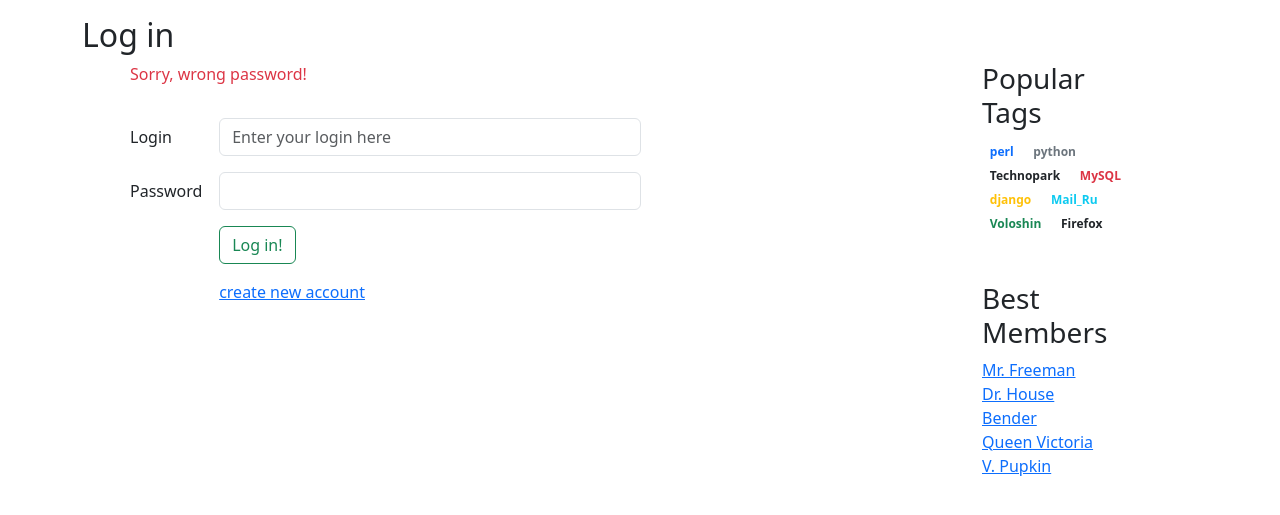
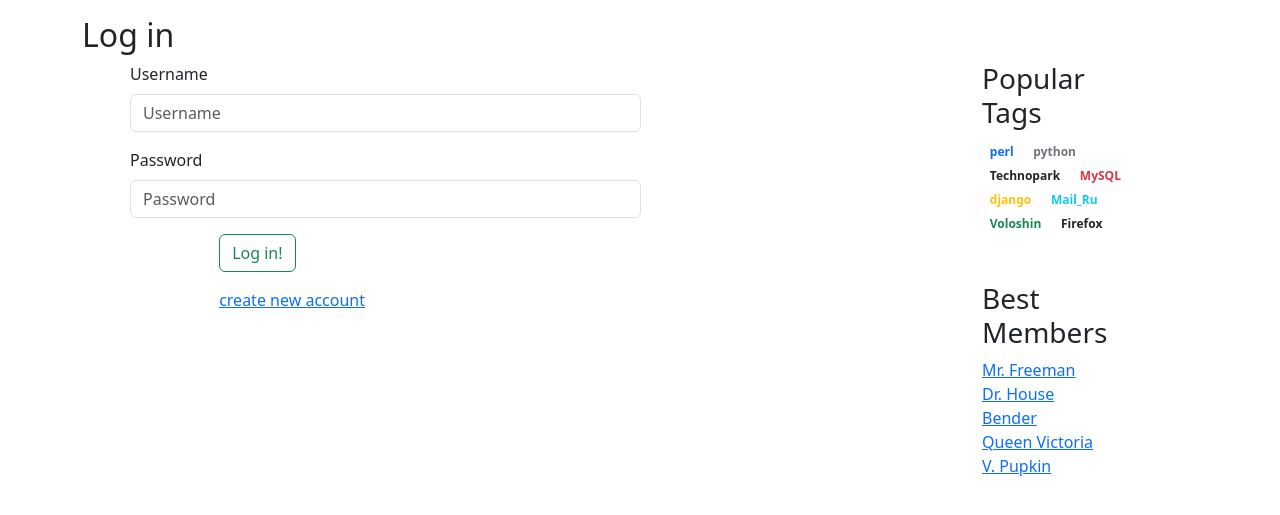
Before and after one commit to kataamb/web_askme_ambartsumova, a Django app: page /login/ in a window 1280 px wide. Shown: the part 56-571 px from the top of the page. Run offline with Django 5.2, Linux system fonts and the light colour scheme; some libraries are stand-ins or nearby versions.

Commit message:
ADD: froms

```diff
--- a/askme_ambartsumova/askme_ambartsumova/settings.py
+++ b/askme_ambartsumova/askme_ambartsumova/settings.py
@@ -31,6 +31,7 @@ ALLOWED_HOSTS = []
 # Application definition
 
 INSTALLED_APPS = [
+    'bootstrap4',
     'app',
     'django.contrib.admin',
     'django.contrib.auth',
--- a/askme_ambartsumova/templates/components/other_answer.html
+++ b/askme_ambartsumova/templates/components/other_answer.html
@@ -20,7 +20,7 @@
 
           </h5>
           <p class="card-text">
-              {{ item.text }}
+              {{ item.text_body }}
           </p>
 
           <div class="row">
--- a/askme_ambartsumova/templates/components/other_answers_list.html
+++ b/askme_ambartsumova/templates/components/other_answers_list.html
@@ -13,7 +13,7 @@
     {% endfor %}
 
     {% block pagination %}
-        {% include "layouts/pagination.html" with page_obj=answers page_content='question' page_id=question.id %}
+        {% include "components/pagination.html" with page_obj=answers page_content='question' page_id=question.id %}
     {% endblock %}
 
 
--- a/askme_ambartsumova/templates/hot.html
+++ b/askme_ambartsumova/templates/hot.html
@@ -28,5 +28,5 @@
 
 
         {% block pagination %}
-            {% include "layouts/pagination.html" with page_obj=questions page_content='hot'%}
+            {% include "components/pagination.html" with page_obj=questions page_content='hot'%}
         {% endblock %}
--- a/askme_ambartsumova/templates/index.html
+++ b/askme_ambartsumova/templates/index.html
@@ -24,5 +24,5 @@
         {% endblock %}
 
         {% block pagination %}
-            {% include "layouts/pagination.html" with page_obj=questions page_content='index' %}
+            {% include "components/pagination.html" with page_obj=questions page_content='index' %}
         {% endblock %}
--- a/askme_ambartsumova/templates/login.html
+++ b/askme_ambartsumova/templates/login.html
@@ -1,5 +1,7 @@
 {% extends "layouts/base.html" %}
 {% load static %}
+
+{% load bootstrap4 %}
 
     {% block user_head %}
         {% include "components/unauthorized_block.html" %}
@@ -11,27 +13,13 @@
 
 
     {% block content %}
-         <form class="col-7 mb-3 mx-5">
-
-                         <!--error field -->
-                        <div class="mb-3 row">
-                            <p class="text-danger"> Sorry, wrong password! </p>
-                        </div>
+         <form method="post" action="" class="col-7 mb-3 mx-5">
 
 
-                         <div class="mb-3 row">
-                            <label class="col-sm-2 col-form-label">Login</label>
-                            <div class="col-sm-10">
-                              <input type="email" class="form-control" aria-describedby="emailHelp" maxlength="50" placeholder="Enter your login here" id="emailLogin">
-                            </div>
-                          </div>
+            {% csrf_token %}
+            {% bootstrap_form form %}
 
-                          <div class="mb-3 row">
-                            <label class="col-sm-2 col-form-label">Password</label>
-                            <div class="col-sm-10">
-                              <input type="password" class="form-control" maxlength="50" id="passwordLogin">
-                            </div>
-                          </div>
+
 
              <div class="mb-3 row">
                 <div class="col-sm-2">&nbsp;</div>
--- a/askme_ambartsumova/templates/question.html
+++ b/askme_ambartsumova/templates/question.html
@@ -56,7 +56,7 @@
                 </article>
 
 
-                {% include "layouts/other_answers_list.html" with question=question answers=answers %}
+                {% include "components/other_answers_list.html" with question=question answers=answers %}
 
                 {% include "components/answer.html" %}
 
--- a/askme_ambartsumova/templates/settings.html
+++ b/askme_ambartsumova/templates/settings.html
@@ -1,5 +1,6 @@
 {% extends "layouts/base.html" %}
 {% load static %}
+{% load bootstrap5 %}
 
         {% block user_head %}
              {% include "components/authorized_block.html" %}
--- a/askme_ambartsumova/templates/signup.html
+++ b/askme_ambartsumova/templates/signup.html
@@ -1,5 +1,6 @@
 {% extends "layouts/base.html" %}
 {% load static %}
+{% load bootstrap4 %}
 
         {% block user_head %}
              {% include "components/unauthorized_block.html" %}
--- a/askme_ambartsumova/templates/tag.html
+++ b/askme_ambartsumova/templates/tag.html
@@ -24,5 +24,5 @@
         {% endblock %}
 
         {% block pagination %}
-            {% include "layouts/pagination_id.html" with page_obj=questions page_content='tag' page_id=tag_name %}
+            {% include "components/pagination.html" with page_obj=questions page_content='tag' page_id=tag_name %}
         {% endblock %}
```
Lines whose indentation alone changed are shown as unchanged.
